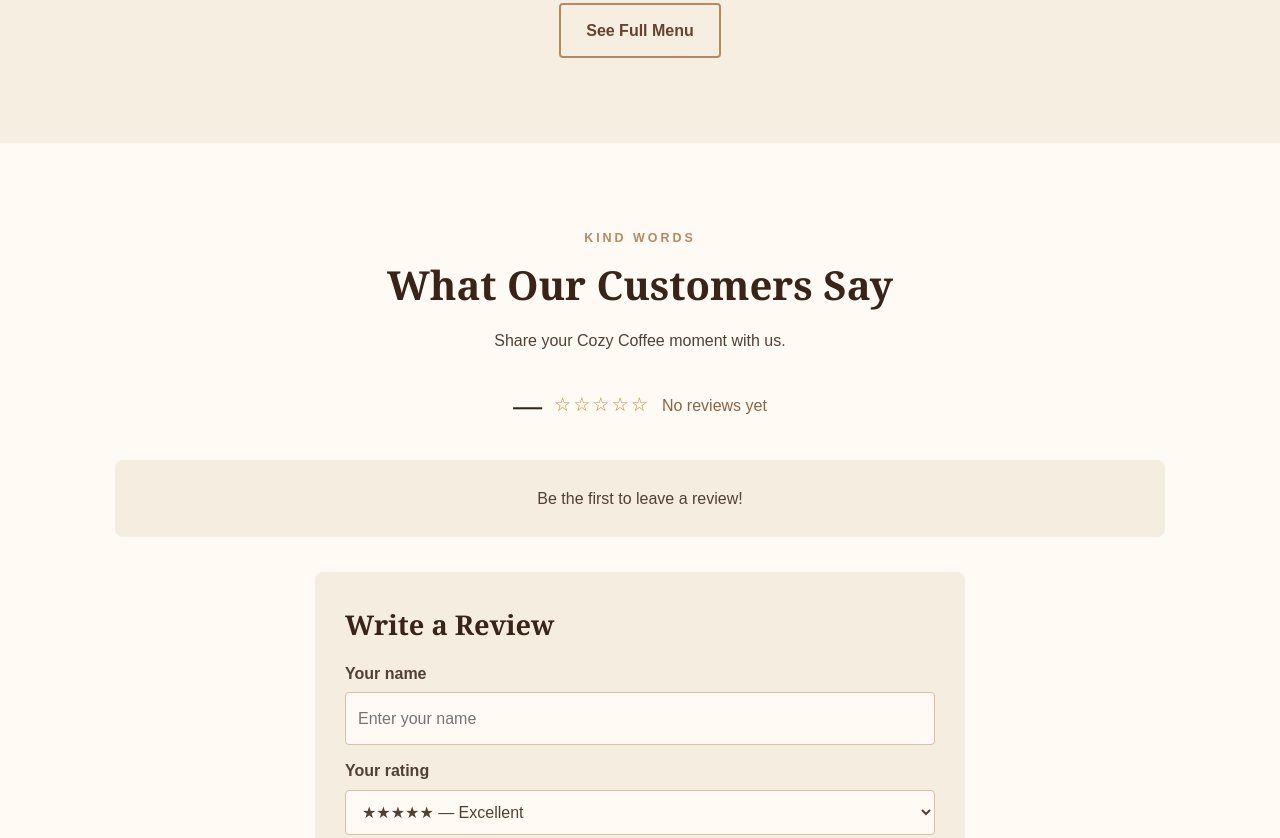
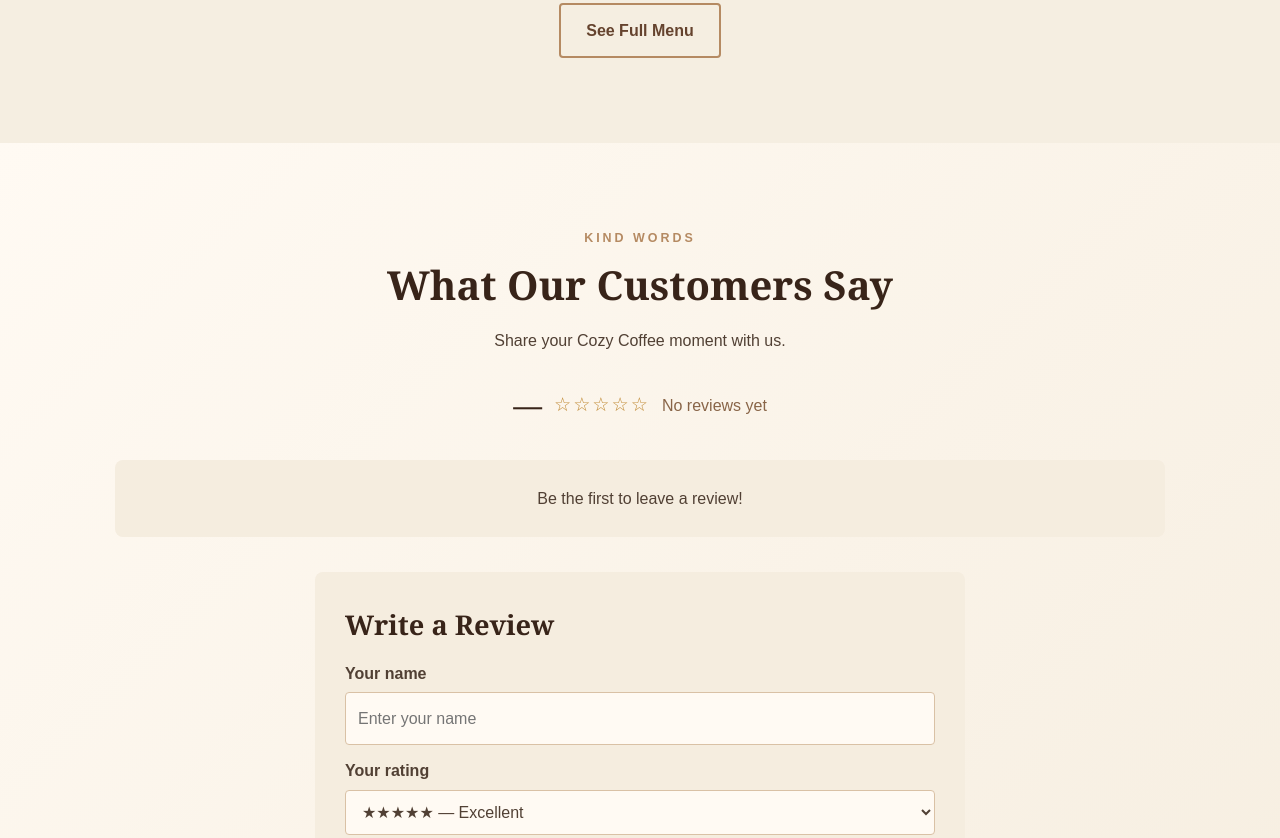
Before and after one commit to frialmohamed40-design/Cozy-Coffee, a plain HTML site: page index.html in a window 1280 px wide. Shown: the part 1859-2697 px from the top of the page. Drawn offline with Linux system fonts and the light colour scheme.

Commit message:
Add subtle cream-to-beige gradient to reviews background

```diff
--- a/style.css
+++ b/style.css
@@ -818,7 +818,7 @@ body::before {
 
 /* CUSTOMER REVIEWS */
 .reviews-section {
-    background: rgba(255, 250, 243, .90);
+    background: linear-gradient(135deg, #fffaf3 0%, #faf3e8 52%, #f5eddf 100%);
 }
 .reviews-overview {
     display: flex;
```
